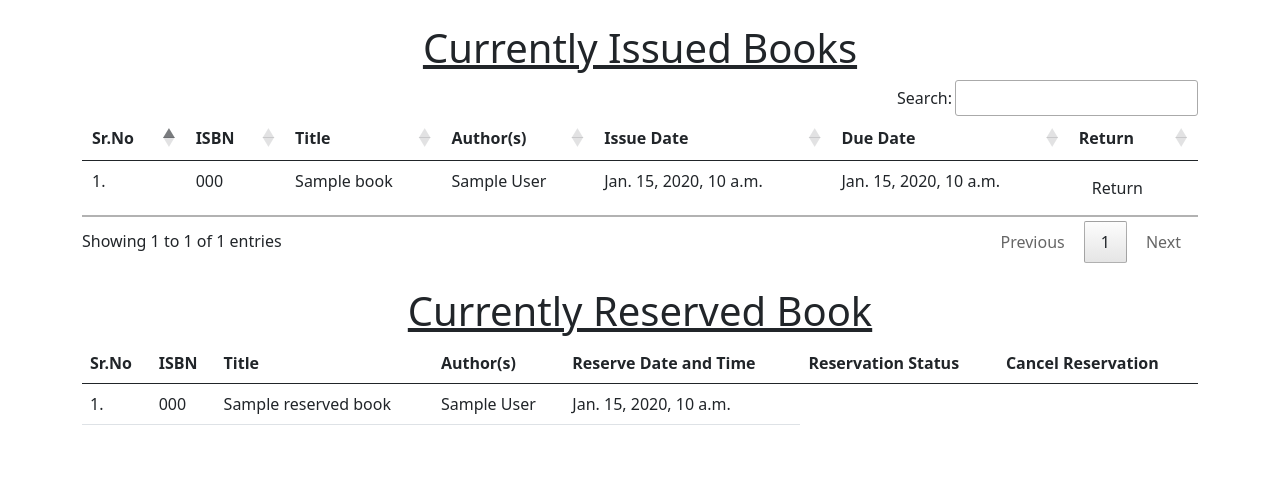
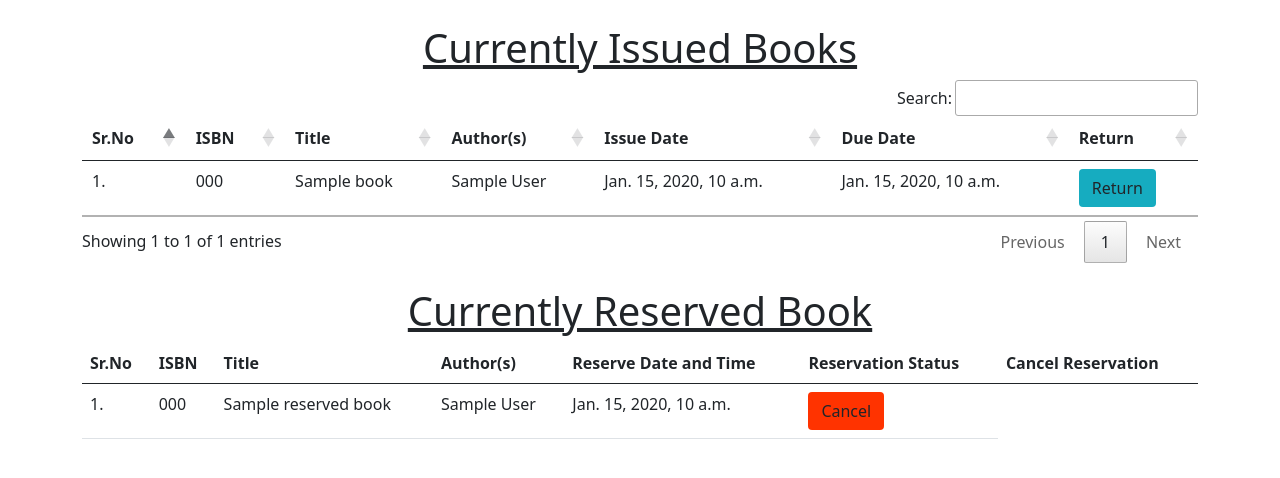
Before and after one commit to UtsavMehta1902/LibInfoSystem, a Django app: template LIS/member/templates/member/view_issued_books.html in a window 1280 px wide. Shown: the part 59-537 px from the top of the page. Run offline with Django 3.2, Linux system fonts and the light colour scheme; data comes from the database, SQL or seed files in the repository; both versions use the stored data as it was after the commit; tables that the repository leaves empty hold one stand-in row (values such as "Sample post"); the template is opened without the code that fills it: values that come from a table or form of the project are taken from there, most other values are stand-ins (such as "Sample title", 1, 10 or a date in 2020); some libraries are stand-ins or nearby versions.

Commit message:
Changes UI of view_issued_books of member.

```diff
--- a/LIS/member/templates/member/view_issued_books.html
+++ b/LIS/member/templates/member/view_issued_books.html
@@ -4,6 +4,16 @@
 {% block css %}
 {% endblock %}
 {% block body %}
+
+<style>
+    .btn-return{
+        background-color: rgb(22, 172, 192);
+    }
+
+    .btn-cancel{
+        background-color: rgb(255, 51, 0)
+    }
+</style>
 
 {% if issued_books|length > 0%}
     <div class="container mt-4">
@@ -29,7 +39,7 @@
                     <td>{{book.author}}</td>
                     <td>{{book.issue_date}}</td>
                     <td>{{book.due_date}}</td>
-                    <td><a href="/member/return_book/{{book.id}}/" class="btn" onclick="return confirm('Are you sure you want to Return this book?')">Return</a></td>
+                    <td><a href="/member/return_book/{{book.id}}/" class="btn btn-return" onclick="return confirm('Are you sure you want to Return this book?')">Return</a></td>
 
                 </tr>
                 {% endfor %}
@@ -68,7 +78,7 @@
                     <td>{{reserved_book.author}}</td>
                     <td>{{reserve_time}}</td>
                     <!-- <td>{{reserved_book.due_date}}</td> -->
-                    <!-- <td><a href="/member/return_book/{{book.id}}/" class="btn" onclick="return confirm('Are you sure you want to Return this book?')">Return</a></td> -->
+                    <td><a href="/member/" class="btn btn-cancel" onclick="return confirm('Are you sure you want to Cancel the reservation of this book?')">Cancel</a></td>
                 </tr>
 
             </tbody>
```
Also changed, not shown: LIS/staff/templates/staff/staff_registration.html (+2 -8 lines), LIS/db.sqlite3.
